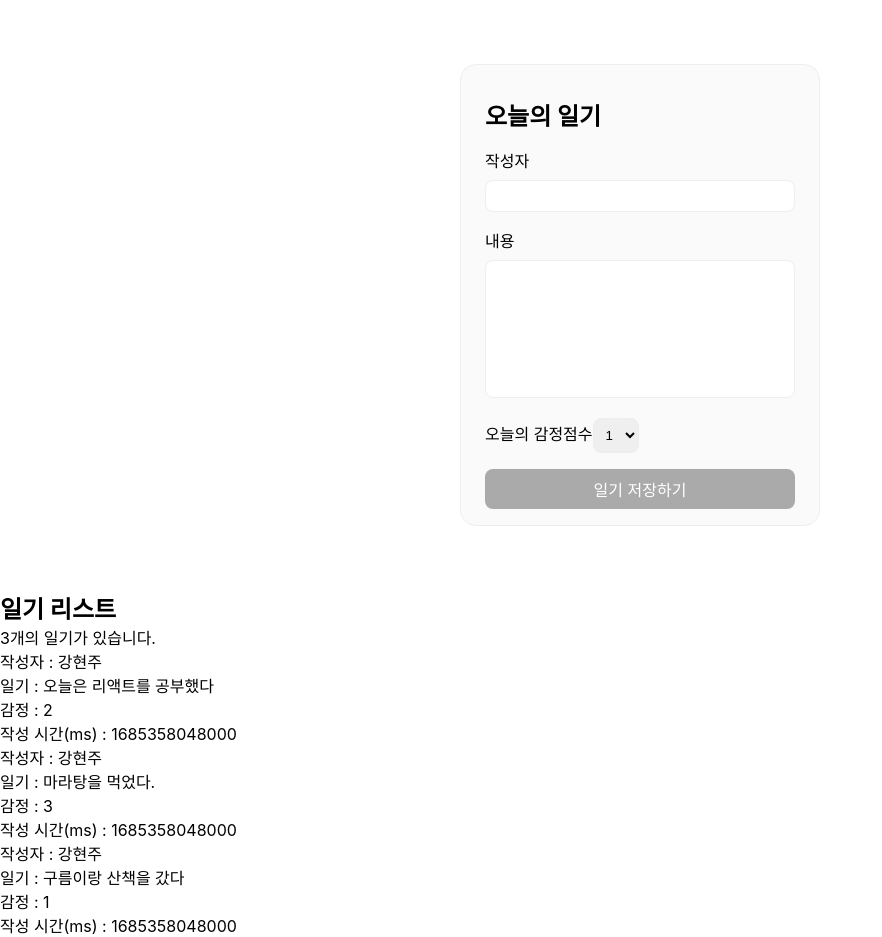
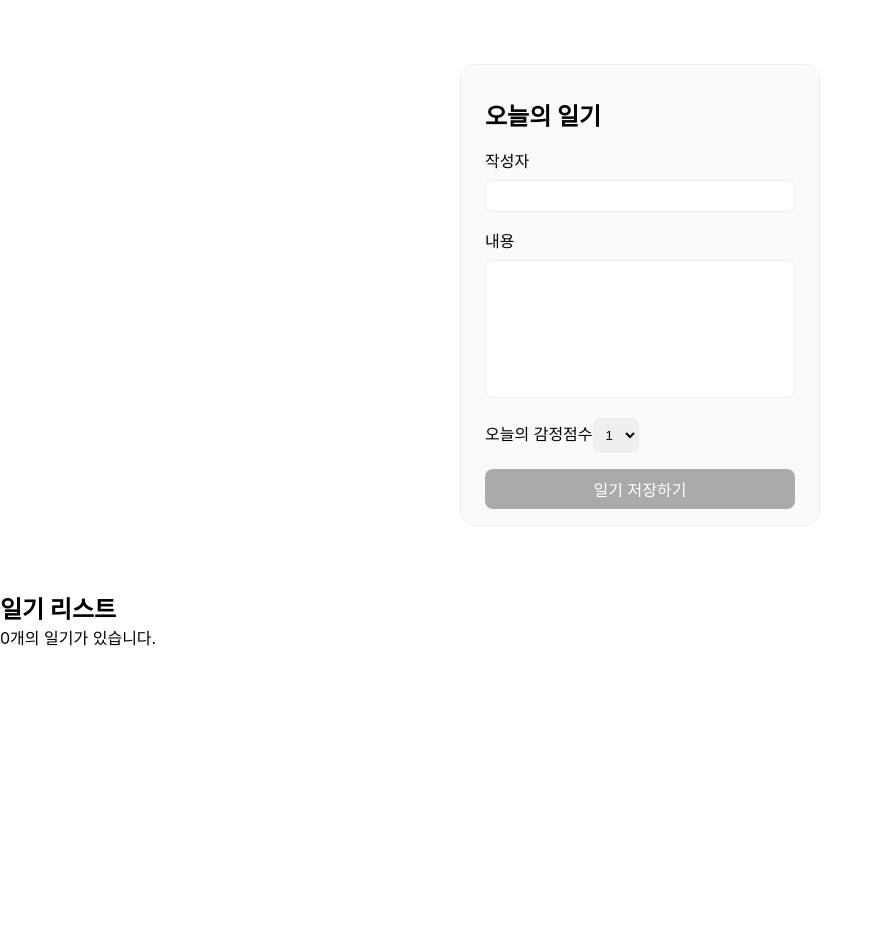
Before and after one commit to stacykang/react_simplediary, a React (Create React App) app: page / in a window 1280 px wide. Shown: the whole page, without its empty margins (0-882 px from the left). After the commit the page ends 800 px from the top, so only its background shows below. Built offline with nearby package versions, Linux system fonts and the light colour scheme.

Commit message:
:bug: Prevent errors by setting defaultProps

```diff
--- a/src/App.js
+++ b/src/App.js
@@ -31,7 +31,7 @@ function App() {
     return (
         <div className="App">
             <DiaryEditor />
-            <DiaryList diaryList={dummyList} />
+            <DiaryList diaryList={undefined} />
         </div>
     );
 }
--- a/src/DiaryList.js
+++ b/src/DiaryList.js
@@ -21,4 +21,8 @@ const DiaryList = ({ diaryList }) => {
     );
 };
 
+DiaryList.defaultProps = {
+    diaryList: [],
+};
+
 export default DiaryList;
```
